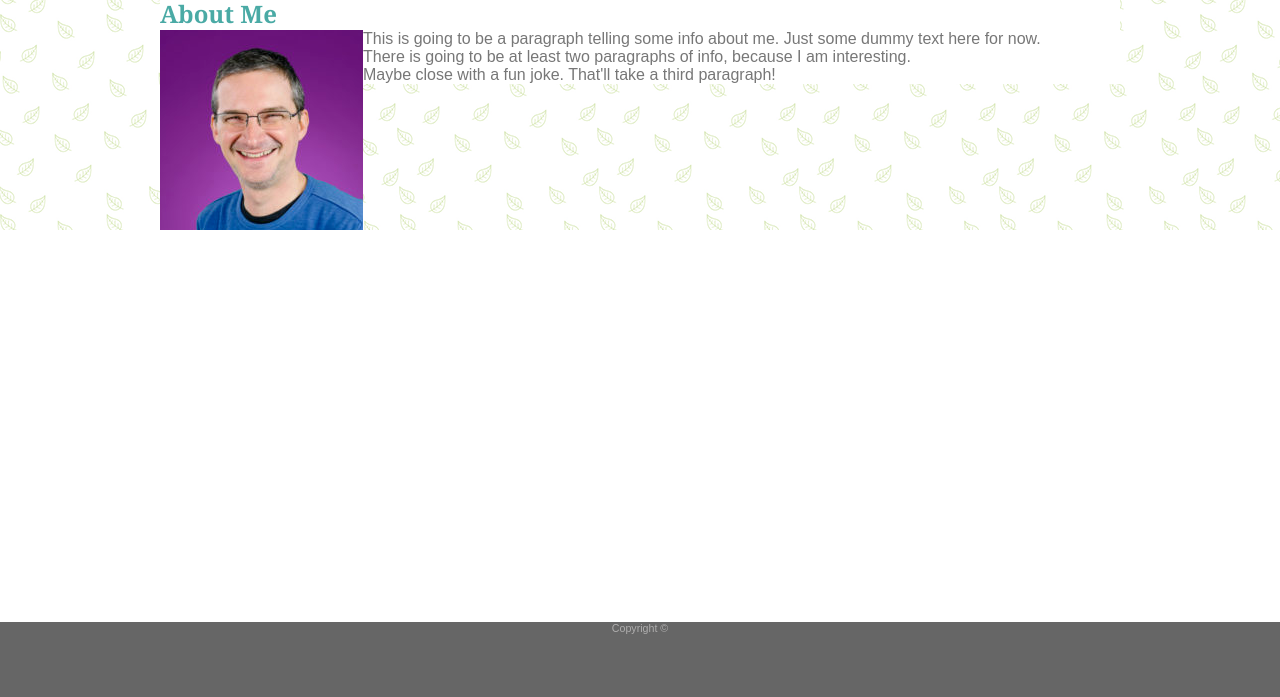
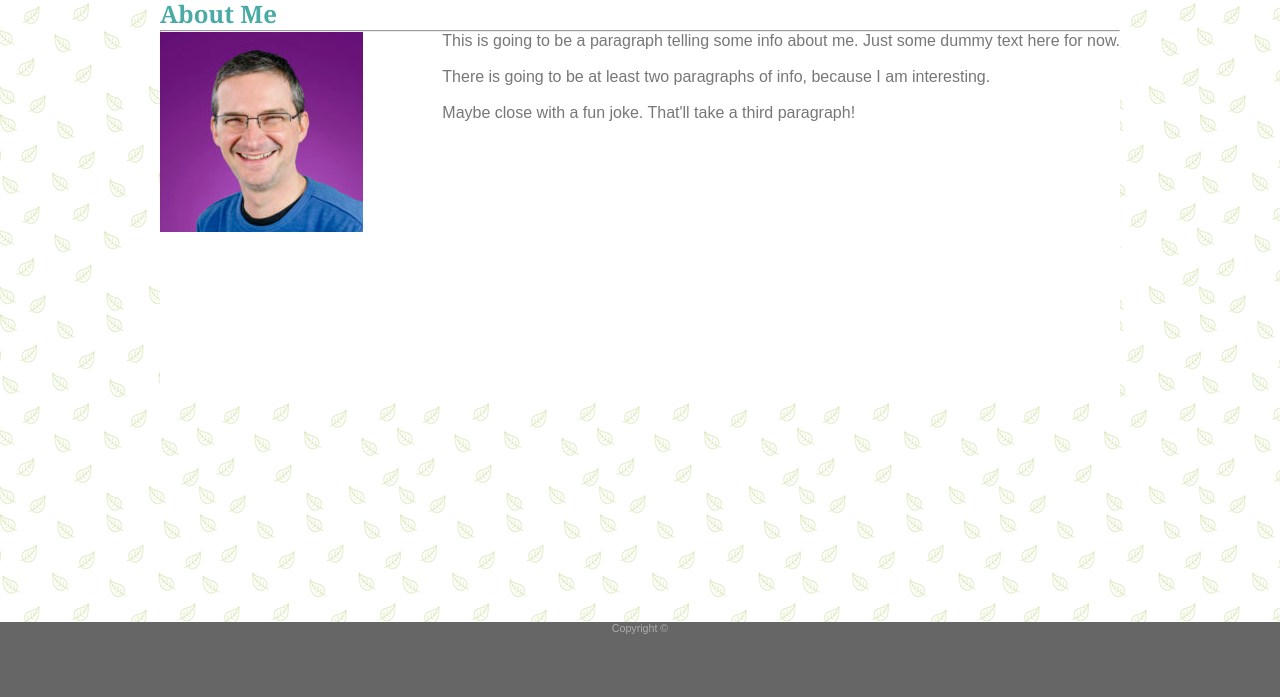
Before and after one commit to woaky1/Basic-Portfolio, a plain HTML site: page index.html in a window 1280 px wide. Shown: the part 103-800 px from the top of the page. Drawn offline with Linux system fonts and the light colour scheme.

Commit message:
Did some more work on the about page html and css.

```diff
--- a/assets/css/style.css
+++ b/assets/css/style.css
@@ -4,8 +4,15 @@
     box-sizing: border-box;
 }
 
-.container {
+body {
+    display: block;
+    background-image: url(../images/leaves.png);
+}
+.headingContainer {
     position: relative;
+    width: 100%;
+    background-color: #ffffff;
+    height: 100px;
 }
 
 .heading {
@@ -22,6 +29,8 @@
 }
 /* Background pattern from Toptal Subtle Patterns */
 .backgroundBox {
+    background-attachment: fixed;
+    position: relative;
     background-image: url(../images/leaves.png);
 }
 
@@ -31,6 +40,7 @@
     margin: 0 auto;
     border: #666666;
     border-width: 1px;
+    height: 400px;
 }
 .name {
     background-color: #4aaaa5;
@@ -77,6 +87,7 @@ p {
 
 .menuItems{
     margin-left: 5px;
+    font-family: Arial, Helvetica, sans-serif;
 }
 .clearfix::after {
     content: "";
@@ -95,3 +106,7 @@ p {
 #bioImage {
     float: left;
 }
+
+.centralTextBox {
+    float: right;
+}
--- a/index.html
+++ b/index.html
@@ -8,7 +8,7 @@
     <link rel="stylesheet" href="assets/css/style.css">
 </head>
 <body>
-    <div class="container">
+    <div class="headingContainer">
         <div class="heading">
             <div class="name">
                 <h1>Will Oakley</h1>
@@ -28,13 +28,18 @@
             <div class="backgroundBox">
                 <div class="mainContent">
                     <h2>About Me</h2>
+                    <hr>
                     <img id="bioImage" src="assets/images/WillOakley_headshot.jpg" alt="Picture of Will Oakley">
-                    <p>This is going to be a paragraph telling some info about me. Just some dummy text here for now.</p>
-                    <p>There is going to be at least two paragraphs of info, because I am interesting.</p>
-                    <p>Maybe close with a fun joke. That'll take a third paragraph!</p>
+                    <div class="centralTextBox">
+                        <p>This is going to be a paragraph telling some info about me. Just some dummy text here for now.</p>
+                        <br>
+                        <p>There is going to be at least two paragraphs of info, because I am interesting.</p>
+                        <br>
+                        <p>Maybe close with a fun joke. That'll take a third paragraph!</p>
+                    </div>
                 </div>
-                <div class="clearfix"></div>
             </div>
+            <div class="clearfix"></div>
         </section>
 
         <div class="footer">
```
